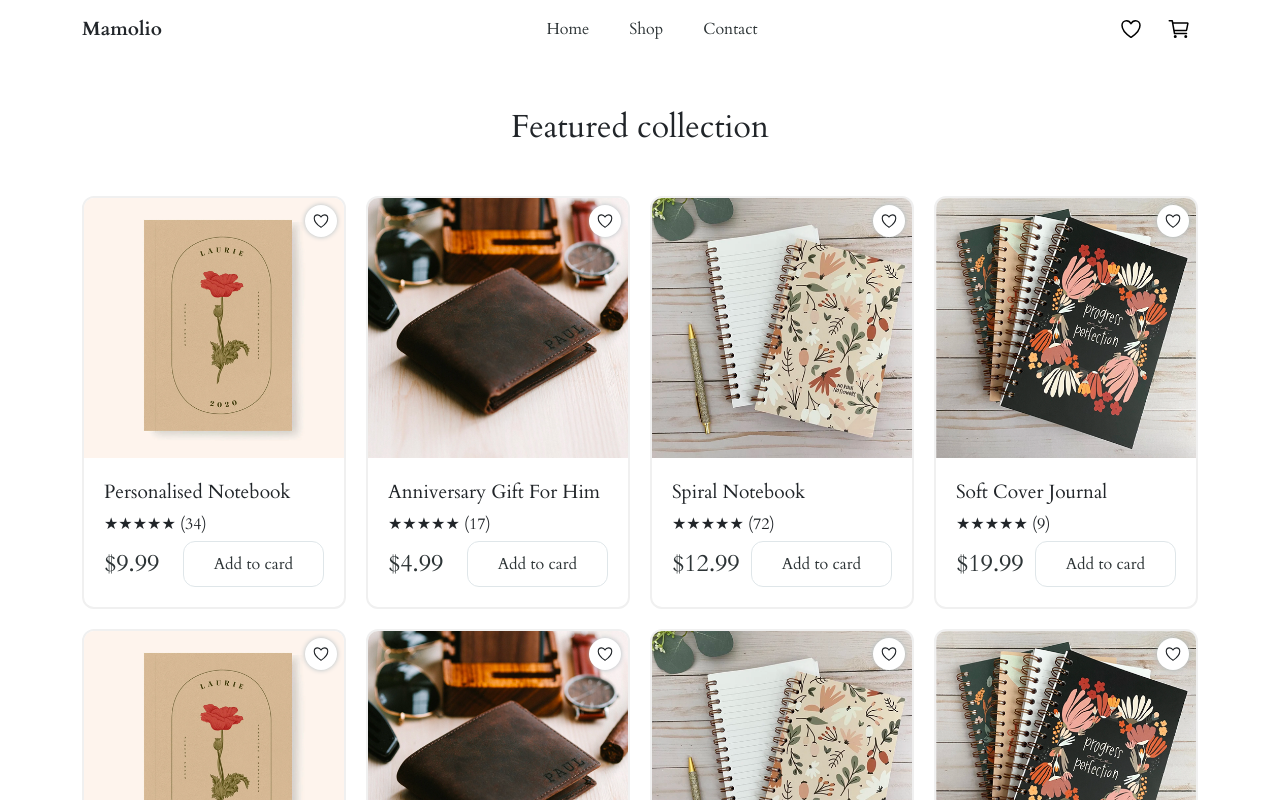
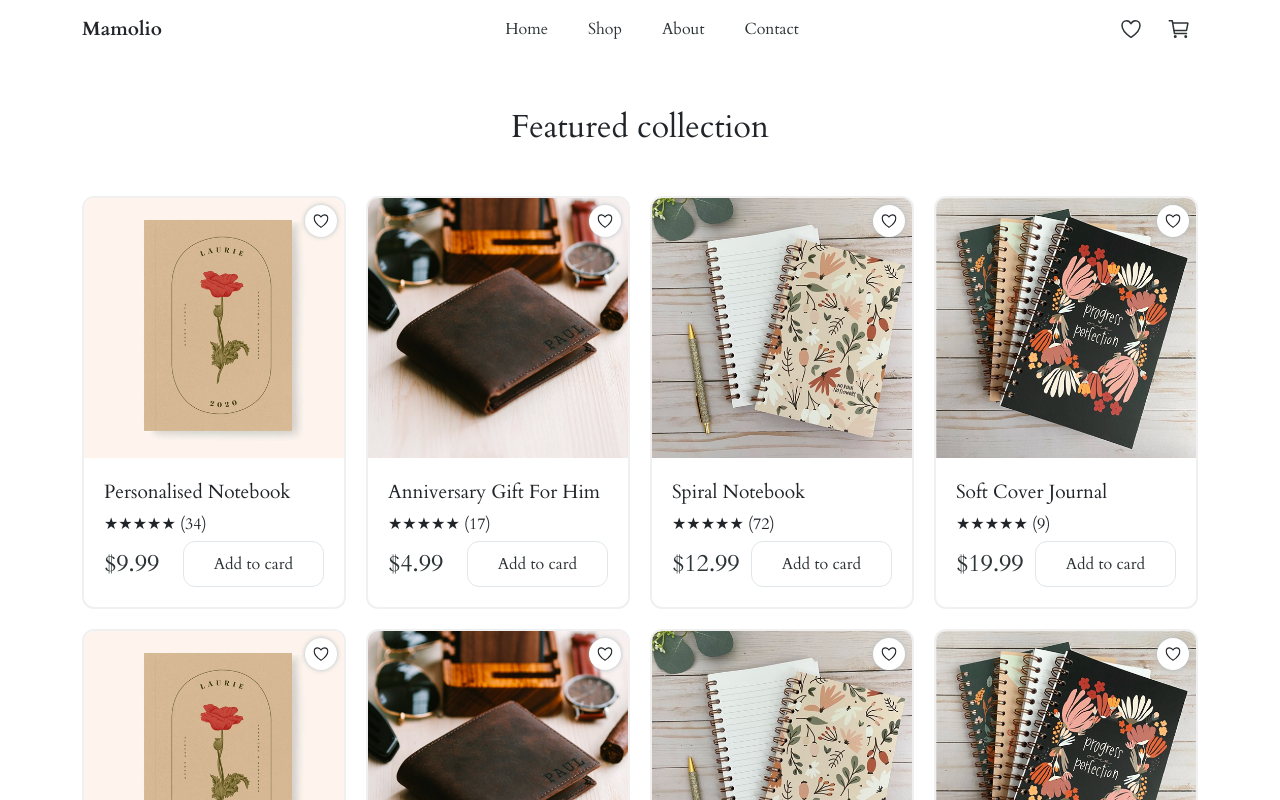
Before and after one commit to marwanzaky/next-ecommerce, a React (Create React App) app: page /shop in a window 1280 px wide. Shown: the top 800 px of the page. Built offline with nearby package versions, Linux system fonts and the light colour scheme.

Commit message:
Fill in the missing links in the footer section

```diff
--- a/src/sections/Footer.js
+++ b/src/sections/Footer.js
@@ -7,10 +7,10 @@ function Footer() {
                     <ul>
                         <li><a href="/search">Search</a></li>
                         <li><a href="/about">About Us</a></li>
-                        <li><a href="#">Refund Policy</a></li>
-                        <li><a href="#">Privacy Policy</a></li>
-                        <li><a href="#">Terms of Service</a></li>
-                        <li><a href="#">Shipping Policy</a></li>
+                        <li><a href="/refund-policy">Refund Policy</a></li>
+                        <li><a href="/privacy-policy">Privacy Policy</a></li>
+                        <li><a href="/terms-of-service">Terms of Service</a></li>
+                        <li><a href="/shipping-policy">Shipping Policy</a></li>
                     </ul>
                 </div>
 
--- a/src/sections/Navigation.js
+++ b/src/sections/Navigation.js
@@ -18,12 +18,13 @@ function Navigation() {
             <ul className="main-nav">
                 <Nav href='/' name='Home' />
                 <Nav href='/shop' name='Shop' />
+                <Nav href='/about' name='About' />
                 <Nav href='/contact' name='Contact' />
             </ul>
 
             <div>
-                <button className='button-icon' ><IonIcon src={heartOutline} /></button>
-                <button className='button-icon' ><IonIcon src={cartOutline} /></button>
+                <a href='/favourite' className='button-icon' ><IonIcon src={heartOutline} /></a>
+                <a href='/cart' className='button-icon' ><IonIcon src={cartOutline} /></a>
             </div>
         </div>
     </nav >
```
